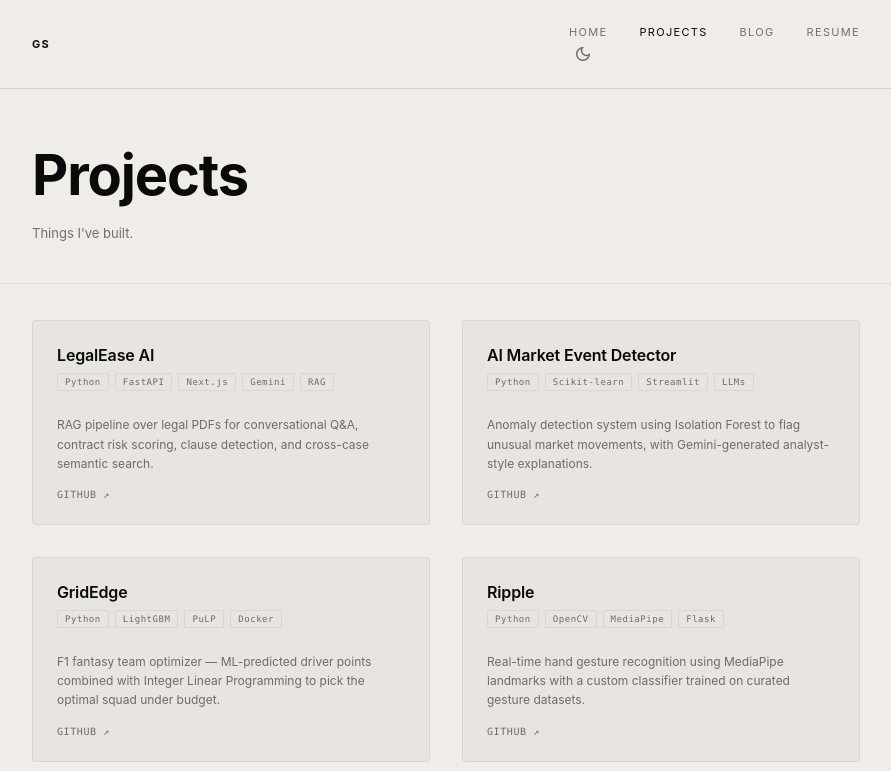
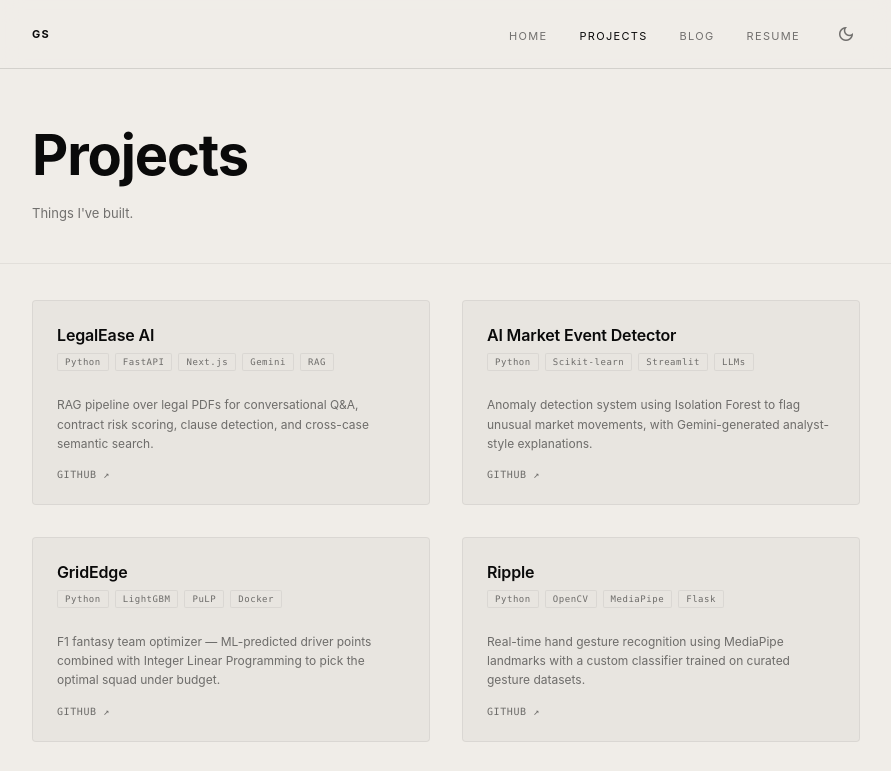
Before and after one commit to guninsharma/guninsharma.github.io, a website: page projects.html in a window 1280 px wide. Shown: the top 771 px of the page, without its empty margins (194-1085 px from the left). Drawn offline with nearby package versions, Linux system fonts and the light colour scheme.

Commit message:
Fix projects page navbar container class typo

```diff
--- a/projects.html
+++ b/projects.html
@@ -380,7 +380,7 @@
   <!-- Shared TopNavBar -->
   <nav class="pr-nav">
     <a href="index.html" class="pr-logo">GS</a>
-    <div class="pf-nav-right">
+    <div class="pr-nav-right">
       <ul class="pr-nav-links" id="desktop-links">
         <li><a href="index.html">Home</a></li>
         <li><a class="active" href="projects.html">Projects</a></li>
```
